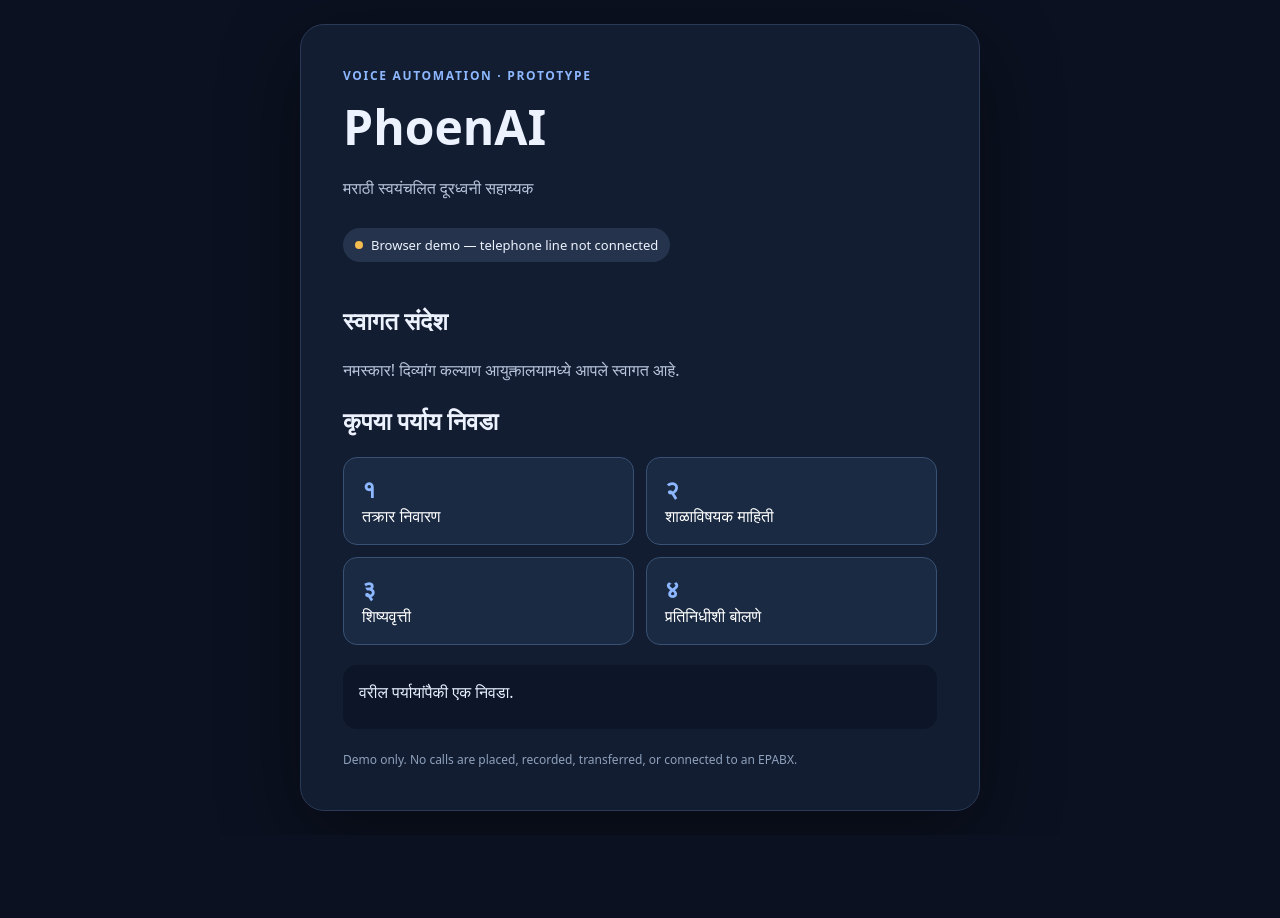
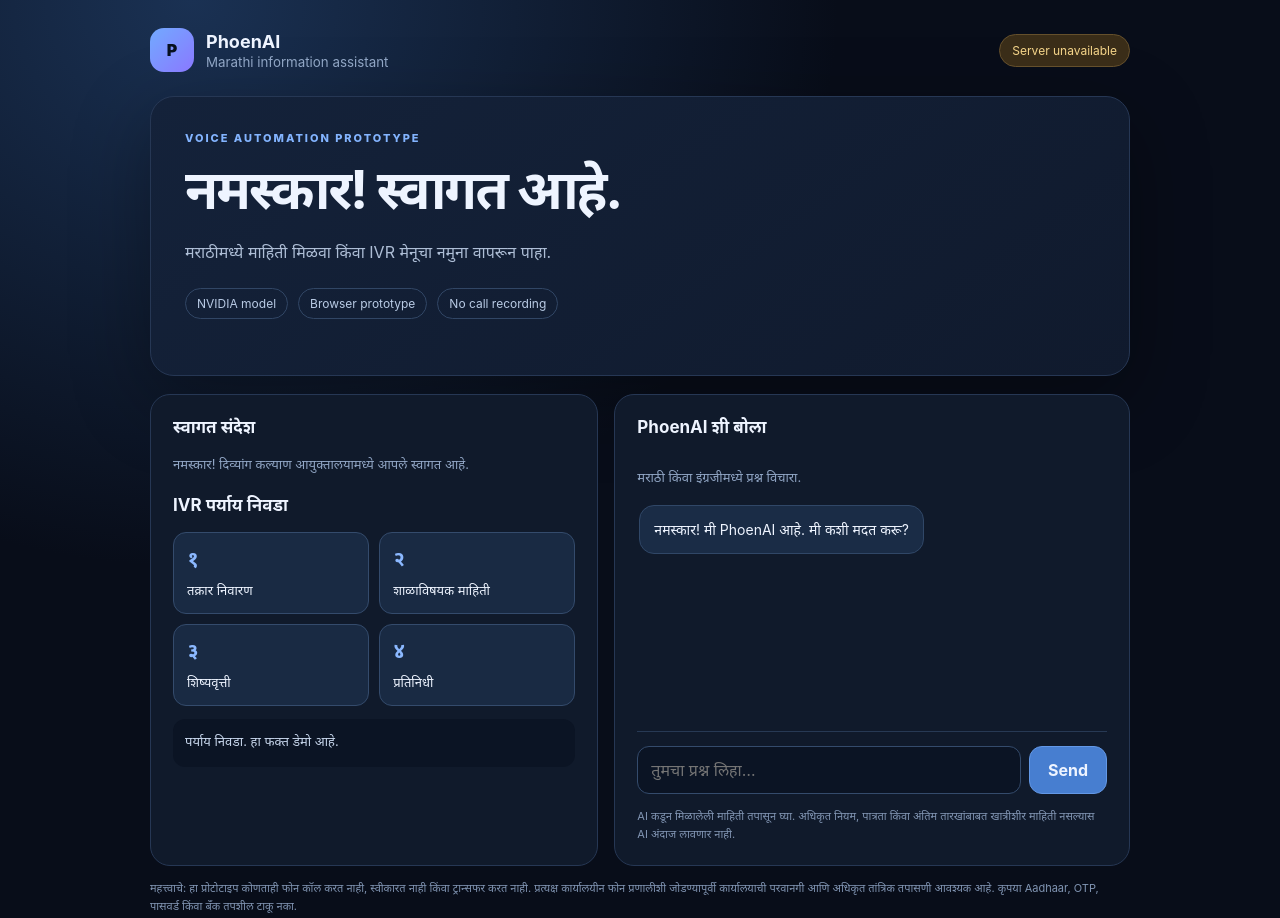
Before and after one commit to Produde13213/phoenai, a plain HTML site: page static/index.html in a window 1280 px wide. Before the commit the page ends 835 px from the top, so only its background shows below. Drawn offline with Linux system fonts and the light colour scheme; no server answers.

Commit message:
Build PhoenAI AI chat interface

```diff
--- a/static/index.html
+++ b/static/index.html
@@ -3,68 +3,117 @@
 <head>
   <meta charset="utf-8">
   <meta name="viewport" content="width=device-width,initial-scale=1">
-  <meta name="theme-color" content="#101827">
-  <title>PhoenAI — Marathi IVR Demo</title>
+  <meta name="theme-color" content="#0b1020">
+  <title>PhoenAI — Marathi Voice Assistant</title>
   <style>
-    *{box-sizing:border-box}body{margin:0;min-height:100vh;background:#0b1120;color:#edf2ff;font-family:system-ui,Segoe UI,sans-serif;display:grid;place-items:center;padding:24px}
-    main{width:min(680px,100%);background:#121d31;border:1px solid #293956;border-radius:24px;padding:clamp(22px,5vw,42px);box-shadow:0 24px 80px #0006}
-    .tag{color:#8db7ff;font-size:12px;letter-spacing:.14em;text-transform:uppercase;font-weight:700}
-    h1{font-size:clamp(32px,7vw,48px);margin:10px 0}p{color:#b8c6dc;line-height:1.7}
-    .status{display:inline-flex;gap:8px;align-items:center;background:#25344c;padding:8px 12px;border-radius:99px;font-size:13px;margin:10px 0 22px}
-    .dot{width:8px;height:8px;border-radius:50%;background:#f5bd4f}
-    .audio{width:100%;margin:12px 0 20px}
-    .grid{display:grid;grid-template-columns:repeat(2,1fr);gap:12px}
-    button{border:1px solid #385174;background:#1a2a43;color:#fff;border-radius:14px;padding:18px;text-align:left;font-size:16px;cursor:pointer}
-    button:hover{background:#263d60;border-color:#77aaff}button b{display:block;font-size:24px;color:#8db7ff;margin-bottom:4px}
-    #reply{margin-top:20px;padding:16px;border-radius:14px;background:#0c1628;min-height:64px;color:#e8efff}
-    footer{font-size:12px;color:#8fa1bc;margin-top:22px}
-    @media(max-width:420px){.grid{grid-template-columns:1fr}}
+    :root{color-scheme:dark;font-family:Inter,ui-sans-serif,system-ui,"Noto Sans Devanagari",sans-serif}
+    *{box-sizing:border-box}body{margin:0;min-height:100vh;background:radial-gradient(ellipse at 15% 0%,#1a3153 0,transparent 42%),#080d19;color:#eef4ff;padding:28px}
+    .shell{max-width:980px;margin:auto}.top{display:flex;justify-content:space-between;align-items:center;gap:16px;margin-bottom:24px}
+    .brand{display:flex;align-items:center;gap:12px}.logo{width:44px;height:44px;border-radius:14px;background:linear-gradient(135deg,#72aaff,#8a78ff);display:grid;place-items:center;font-weight:900;color:#07101f}
+    .brand strong{font-size:18px}.brand small{display:block;color:#91a6c5;margin-top:2px}
+    .pill{font-size:12px;color:#f5d58a;background:#3a2d18;border:1px solid #65502c;border-radius:99px;padding:8px 12px}
+    .hero{padding:34px;border:1px solid #263754;border-radius:24px;background:linear-gradient(145deg,#14223a,#101a2d);box-shadow:0 24px 80px #0005}
+    .eyebrow{font-size:11px;letter-spacing:.18em;text-transform:uppercase;color:#83b4ff;font-weight:800}
+    h1{font-size:clamp(32px,6vw,54px);letter-spacing:-.04em;margin:12px 0 8px}.sub{color:#aebed6;line-height:1.7;margin:0}
+    .meta{display:flex;gap:10px;flex-wrap:wrap;margin:22px 0}.chip{border:1px solid #314665;border-radius:99px;padding:7px 11px;color:#b9cbe5;font-size:12px}
+    .columns{display:grid;grid-template-columns:1fr 1.15fr;gap:16px;margin-top:18px}.panel{border:1px solid #263754;border-radius:20px;background:#101a2b;padding:22px;min-width:0}
+    h2{font-size:17px;margin:0 0 14px}.muted{color:#91a6c5;font-size:13px;line-height:1.6}
+    audio{width:100%;margin:12px 0 8px}.menu{display:grid;grid-template-columns:1fr 1fr;gap:10px}
+    button{font:inherit;cursor:pointer;border:1px solid #344b6c;border-radius:13px;background:#192a43;color:#eef4ff;padding:13px;text-align:left;transition:.15s}
+    button:hover{border-color:#83b4ff;background:#203858}button:disabled{opacity:.55;cursor:wait}
+    .menu button b{display:block;font-size:21px;color:#8bb8ff;margin-bottom:4px}.menu button span{font-size:13px}
+    .chatbox{display:flex;flex-direction:column;min-height:420px}.messages{flex:1;min-height:230px;max-height:390px;overflow:auto;display:flex;flex-direction:column;gap:10px;padding:4px 2px 14px}
+    .bubble{max-width:90%;padding:12px 14px;border-radius:15px;line-height:1.65;white-space:pre-wrap;font-size:14px}.bot{background:#1a2c46;border:1px solid #304767;align-self:flex-start}.user{background:#31558b;align-self:flex-end}
+    .composer{display:flex;gap:8px;border-top:1px solid #273954;padding-top:14px}input{min-width:0;flex:1;border:1px solid #344b6c;background:#0b1424;color:white;border-radius:12px;padding:13px;font:inherit}
+    .send{background:#477ed0;border-color:#6398e6;padding:0 18px;font-weight:700}.notice{font-size:11px;color:#8195b3;line-height:1.6;margin-top:14px}
+    #ivrReply{margin-top:13px;padding:12px;border-radius:12px;background:#0b1424;color:#c9d8ee;min-height:48px;font-size:13px;line-height:1.6}
+    @media(max-width:760px){body{padding:14px}.columns{grid-template-columns:1fr}.hero{padding:24px}.chatbox{min-height:380px}.top{align-items:flex-start;flex-direction:column}}
+    @media(max-width:390px){.menu{grid-template-columns:1fr}.composer{flex-direction:column}.send{padding:12px}}
   </style>
 </head>
 <body>
-<main>
-  <div class="tag">Voice automation · Prototype</div>
-  <h1>PhoenAI</h1>
-  <p>मराठी स्वयंचलित दूरध्वनी सहाय्यक</p>
-  <div class="status"><span class="dot"></span> Browser demo — telephone line not connected</div>
-  <h2>स्वागत संदेश</h2>
-  <p id="greeting">नमस्कार! दिव्यांग कल्याण आयुक्तालयामध्ये आपले स्वागत आहे.</p>
-  <audio id="welcomeAudio" class="audio" controls hidden></audio>
-  <h2>कृपया पर्याय निवडा</h2>
-  <div class="grid">
-    <button data-digit="1"><b>१</b>तक्रार निवारण</button>
-    <button data-digit="2"><b>२</b>शाळाविषयक माहिती</button>
-    <button data-digit="3"><b>३</b>शिष्यवृत्ती</button>
-    <button data-digit="4"><b>४</b>प्रतिनिधीशी बोलणे</button>
+<div class="shell">
+  <header class="top">
+    <div class="brand"><div class="logo">P</div><div><strong>PhoenAI</strong><small>Marathi information assistant</small></div></div>
+    <div class="pill" id="status">Checking AI connection…</div>
+  </header>
+  <section class="hero">
+    <div class="eyebrow">Voice automation prototype</div>
+    <h1>नमस्कार! स्वागत आहे.</h1>
+    <p class="sub">मराठीमध्ये माहिती मिळवा किंवा IVR मेनूचा नमुना वापरून पाहा.</p>
+    <div class="meta"><span class="chip" id="modelChip">NVIDIA model</span><span class="chip">Browser prototype</span><span class="chip">No call recording</span></div>
+  </section>
+  <div class="columns">
+    <section class="panel">
+      <h2>स्वागत संदेश</h2>
+      <p class="muted" id="greeting">नमस्कार! दिव्यांग कल्याण आयुक्तालयामध्ये आपले स्वागत आहे.</p>
+      <audio id="welcomeAudio" controls hidden></audio>
+      <h2 style="margin-top:20px">IVR पर्याय निवडा</h2>
+      <div class="menu">
+        <button data-digit="1"><b>१</b><span>तक्रार निवारण</span></button>
+        <button data-digit="2"><b>२</b><span>शाळाविषयक माहिती</span></button>
+        <button data-digit="3"><b>३</b><span>शिष्यवृत्ती</span></button>
+        <button data-digit="4"><b>४</b><span>प्रतिनिधी</span></button>
+      </div>
+      <div id="ivrReply" role="status" aria-live="polite">पर्याय निवडा. हा फक्त डेमो आहे.</div>
+    </section>
+    <section class="panel chatbox">
+      <h2>PhoenAI शी बोला</h2>
+      <p class="muted">मराठी किंवा इंग्रजीमध्ये प्रश्न विचारा.</p>
+      <div class="messages" id="messages" aria-live="polite"><div class="bubble bot">नमस्कार! मी PhoenAI आहे. मी कशी मदत करू?</div></div>
+      <form class="composer" id="chatForm">
+        <input id="messageInput" maxlength="2000" autocomplete="off" placeholder="तुमचा प्रश्न लिहा…" required>
+        <button class="send" id="sendButton" type="submit">Send</button>
+      </form>
+      <div class="notice">AI कडून मिळालेली माहिती तपासून घ्या. अधिकृत नियम, पात्रता किंवा अंतिम तारखांबाबत खात्रीशीर माहिती नसल्यास AI अंदाज लावणार नाही.</div>
+    </section>
   </div>
-  <div id="reply" role="status" aria-live="polite">वरील पर्यायांपैकी एक निवडा.</div>
-  <footer>Demo only. No calls are placed, recorded, transferred, or connected to an EPABX.</footer>
-</main>
+  <p class="notice">महत्त्वाचे: हा प्रोटोटाइप कोणताही फोन कॉल करत नाही, स्वीकारत नाही किंवा ट्रान्सफर करत नाही. प्रत्यक्ष कार्यालयीन फोन प्रणालीशी जोडण्यापूर्वी कार्यालयाची परवानगी आणि अधिकृत तांत्रिक तपासणी आवश्यक आहे. कृपया Aadhaar, OTP, पासवर्ड किंवा बँक तपशील टाकू नका.</p>
+</div>
 <script>
-const reply = document.getElementById("reply");
-const audio = document.getElementById("welcomeAudio");
+const $ = (id) => document.getElementById(id);
+const messages = [];
+function addBubble(text, role) {
+  const node = document.createElement("div");
+  node.className = "bubble " + role;
+  node.textContent = text;
+  $("messages").appendChild(node);
+  $("messages").scrollTop = $("messages").scrollHeight;
+}
+fetch("/api/config").then(r=>r.json()).then(c=>{
+  $("status").textContent = c.ai_configured ? "NVIDIA AI connected" : "NVIDIA API key missing";
+  $("modelChip").textContent = c.model;
+}).catch(()=>{$("status").textContent="Server unavailable";});
 fetch("/api/greeting").then(r=>r.json()).then(data=>{
-  document.getElementById("greeting").textContent=data.text;
-  if(data.audio_url){audio.src=data.audio_url;audio.hidden=false;}
+  $("greeting").textContent=data.text;
+  if(data.audio_url){$("welcomeAudio").src=data.audio_url;$("welcomeAudio").hidden=false;}
 }).catch(()=>{});
-function speak(text){
-  if(!("speechSynthesis" in window)) return;
-  window.speechSynthesis.cancel();
-  const utterance=new SpeechSynthesisUtterance(text);
-  utterance.lang="mr-IN";
-  window.speechSynthesis.speak(utterance);
-}
-document.querySelectorAll("button[data-digit]").forEach(button=>{
+document.querySelectorAll("[data-digit]").forEach(button=>{
   button.addEventListener("click",async()=>{
-    const digit=button.dataset.digit;
-    reply.textContent="माहिती मिळवत आहे…";
+    $("ivrReply").textContent="माहिती मिळवत आहे…";
     try{
-      const response=await fetch("/api/ivr/digit",{method:"POST",headers:{"Content-Type":"application/json"},body:JSON.stringify({digit})});
-      const data=await response.json();
-      reply.textContent=data.message;
-      speak(data.message);
-    }catch(error){reply.textContent="सर्व्हरशी संपर्क होऊ शकला नाही. कृपया पुन्हा प्रयत्न करा.";}
+      const r=await fetch("/api/ivr/digit",{method:"POST",headers:{"Content-Type":"application/json"},body:JSON.stringify({digit:button.dataset.digit})});
+      const d=await r.json();$("ivrReply").textContent=d.message;
+    }catch{$("ivrReply").textContent="सर्व्हरशी संपर्क होऊ शकला नाही.";}
   });
+});
+$("chatForm").addEventListener("submit",async event=>{
+  event.preventDefault();
+  const message=$("messageInput").value.trim();
+  if(!message)return;
+  addBubble(message,"user");$("messageInput").value="";
+  $("sendButton").disabled=true;$("sendButton").textContent="…";
+  try{
+    const r=await fetch("/api/chat",{method:"POST",headers:{"Content-Type":"application/json"},body:JSON.stringify({message,history:messages.slice(-8)})});
+    const data=await r.json();
+    if(!r.ok)throw new Error(data.detail||"Request failed");
+    addBubble(data.reply,"bot");
+    messages.push({role:"user",content:message},{role:"assistant",content:data.reply});
+    if("speechSynthesis" in window){
+      const utterance=new SpeechSynthesisUtterance(data.reply);utterance.lang="mr-IN";window.speechSynthesis.cancel();window.speechSynthesis.speak(utterance);
+    }
+  }catch(error){addBubble("क्षमस्व: "+error.message,"bot");}
+  finally{$("sendButton").disabled=false;$("sendButton").textContent="Send";}
 });
 </script>
 </body>
```
